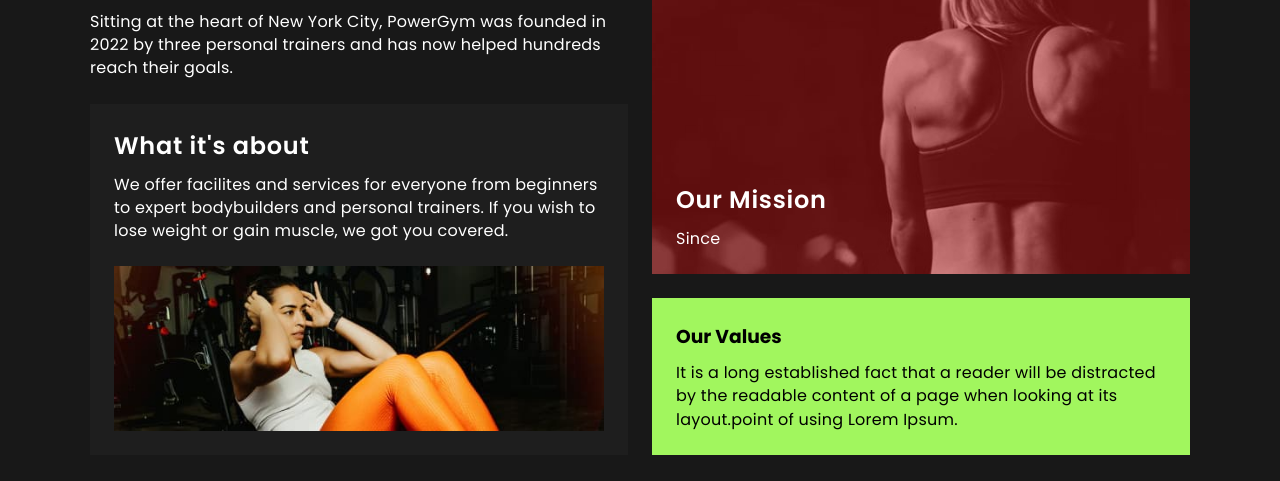
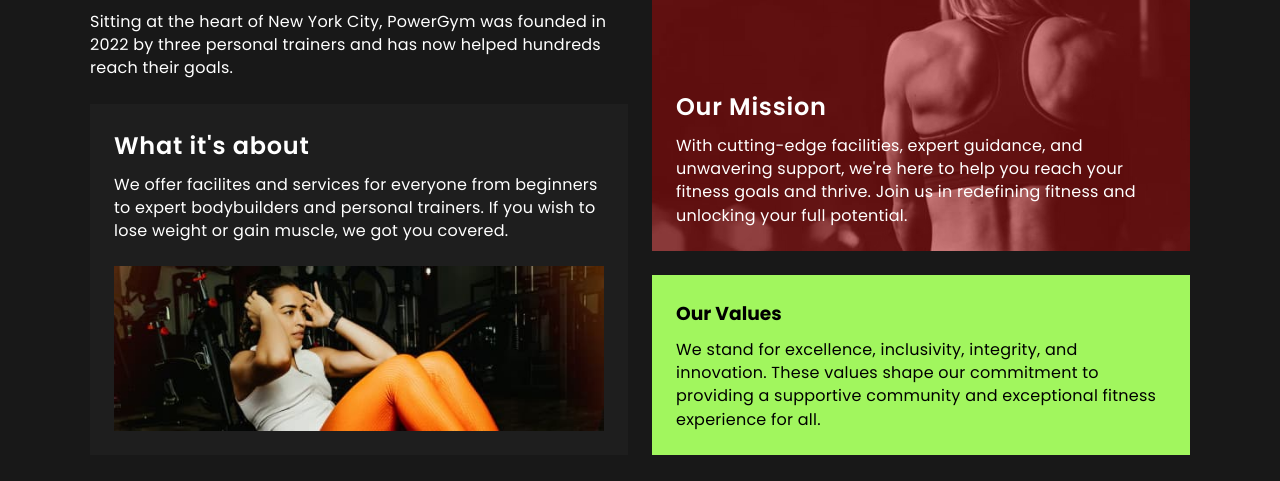
Before and after one commit to capstxr/gym, a React (Create React App) app: page /about in a window 1280 px wide. Shown: the part 1040-1521 px from the top of the page. Built offline with nearby package versions, Linux system fonts and the light colour scheme.

Commit message:
Finished about
- Added texts

```diff
--- a/src/ts/pages/about/index.tsx
+++ b/src/ts/pages/about/index.tsx
@@ -164,7 +164,7 @@ const About = () => {
                                 </h3>
 
                                 <p className='idk-p white'>
-                                    Since
+                                    With cutting-edge facilities, expert guidance, and unwavering support, we're here to help you reach your fitness goals and thrive. Join us in redefining fitness and unlocking your full potential.
                                 </p>
                             </div>
                         </div>
@@ -172,7 +172,9 @@ const About = () => {
                         <div className="s-side-top" id='ov'>
                             <div className="value-box">
                                 <h3 className='id'>Our Values</h3>
-                                <p className='idk-p'>It is a long established fact that a reader will be distracted by the readable content of a page when looking at its layout.point of using Lorem Ipsum.</p>
+                                <p className='idk-p'>
+                                    We stand for excellence, inclusivity, integrity, and innovation. These values shape our commitment to providing a supportive community and exceptional fitness experience for all.
+                                </p>
                             </div>
                         </div>
                     </div>
```
